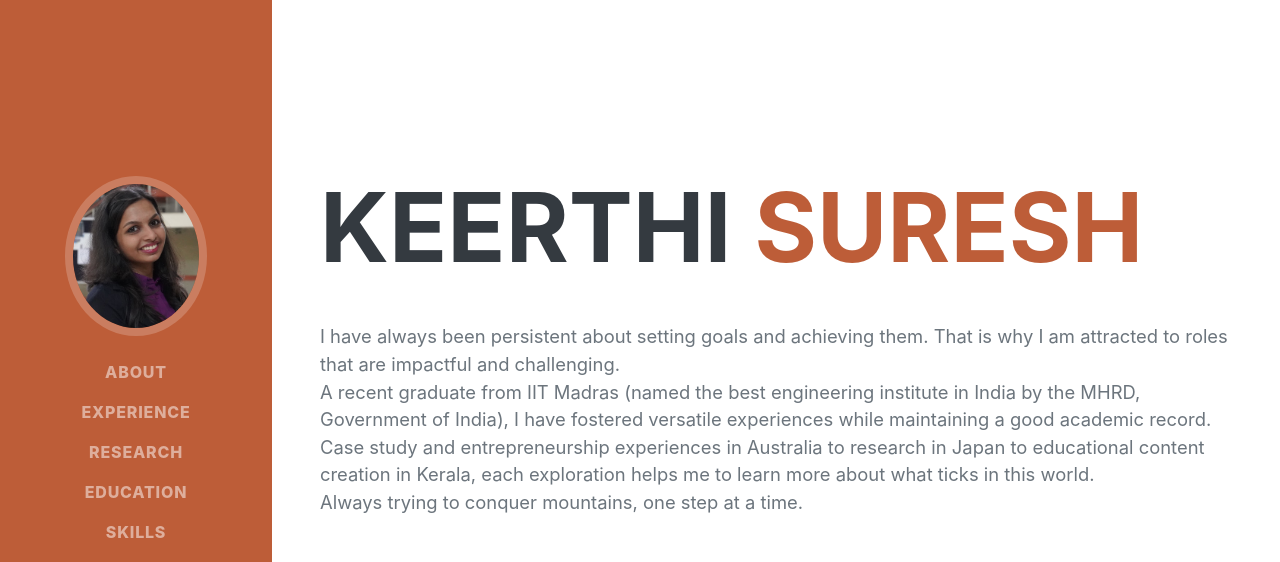
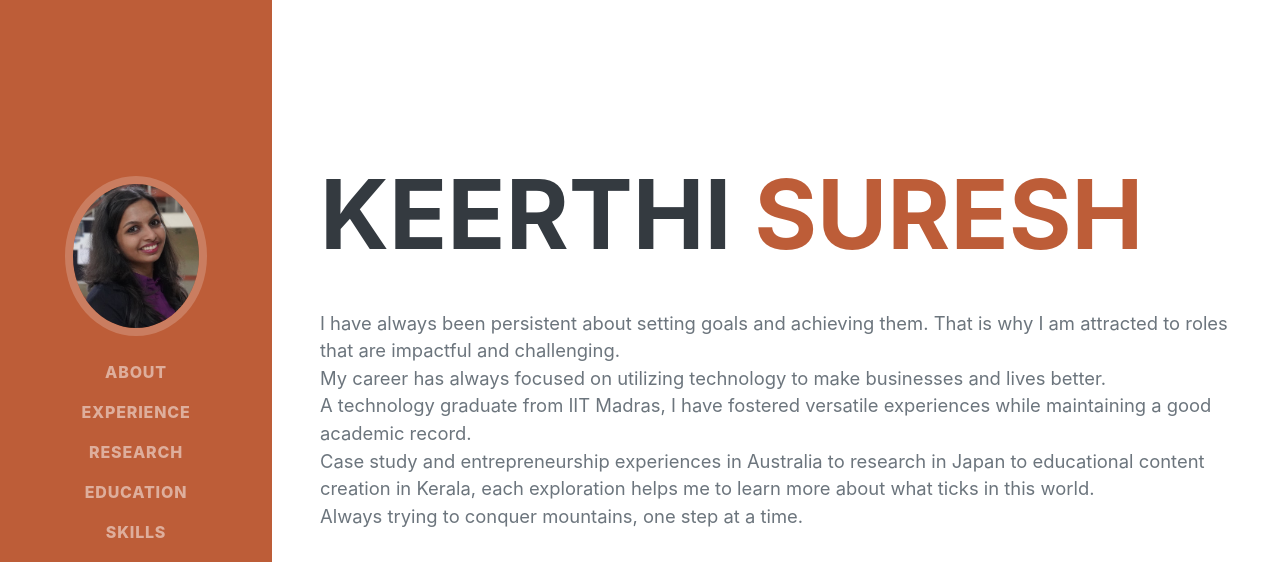
Before and after one commit to keerthisuresh/keerthisuresh.github.io, a plain HTML site: page index.html in a window 1280 px wide. Shown: the top 562 px of the page. Drawn offline with nearby package versions, Linux system fonts and the light colour scheme; a web font is replaced by a local one.

Commit message:
Updated Intro

```diff
--- a/index.html
+++ b/index.html
@@ -57,7 +57,9 @@
                     <p class="lead mb-5">
                         I have always been persistent about setting goals and achieving them. That is why I am attracted to roles that are impactful and challenging.
                         <br />
-                        A recent graduate from IIT Madras (named the best engineering institute in India by the MHRD, Government of India), I have fostered versatile experiences while maintaining a good academic record.
+                        My career has always focused on utilizing technology to make businesses and lives better.
+                        <br />
+                        A technology graduate from IIT Madras, I have fostered versatile experiences while maintaining a good academic record.
                         <br />
                         Case study and entrepreneurship experiences in Australia to research in Japan to educational content creation in Kerala, each exploration helps me to learn more about what ticks in this world.
                         <br />
```
